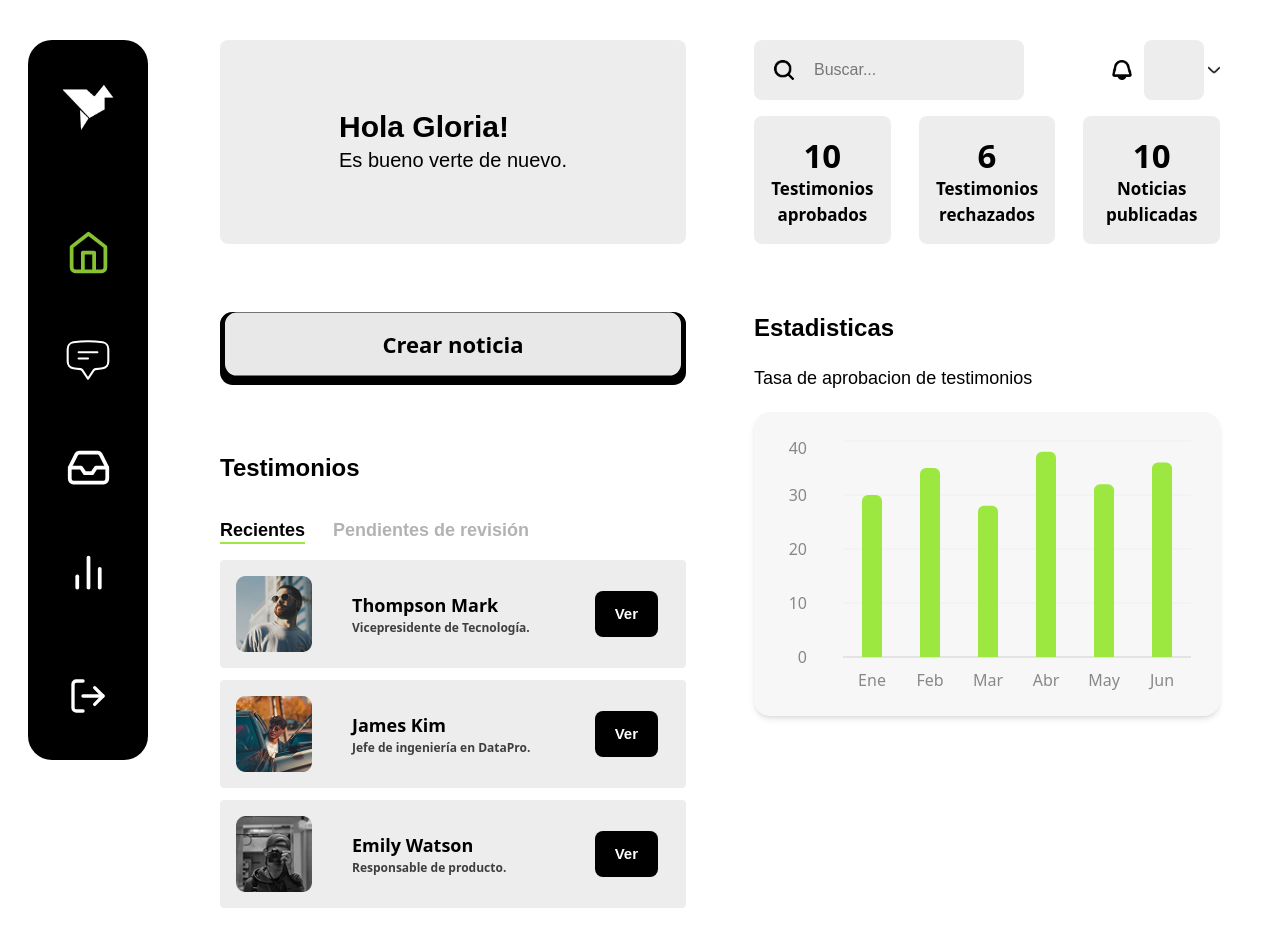
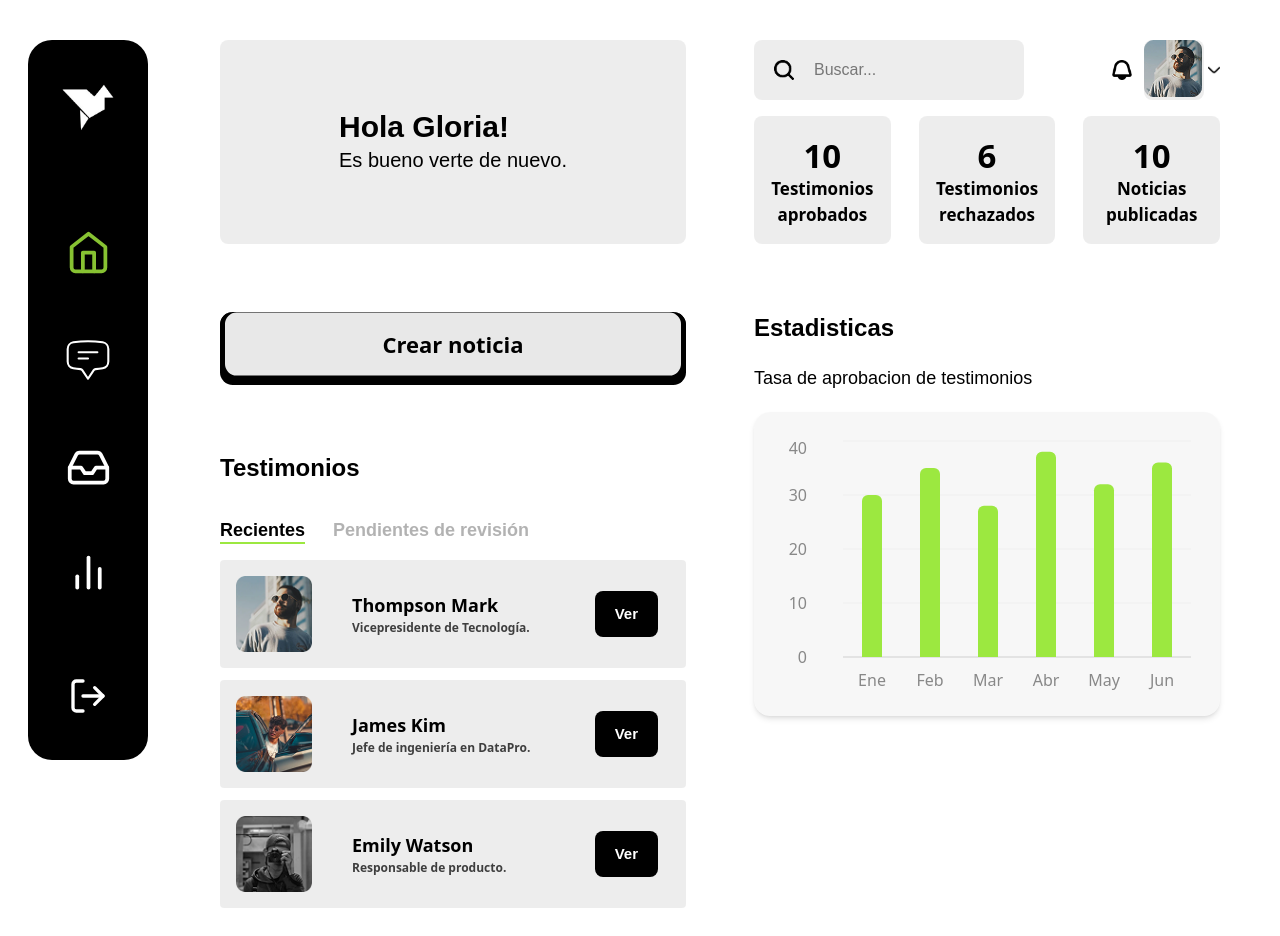
Before and after one commit to Juan-Lozano-M/GODPROYECTO, a React (Vite) app: page /home in a window 1280 px wide. Built offline with nearby package versions, Linux system fonts and the light colour scheme.

Commit message:
Image perfil

```diff
--- a/src/pages/Admin/Home.jsx
+++ b/src/pages/Admin/Home.jsx
@@ -14,7 +14,7 @@ import iconSearch from "../../assets/icons/iconSearch.png";
 import iconNotification from "../../assets/icons/iconNotification.png";
 import iconAnguloAbajo from "../../assets/icons/iconAnguloAbajo.png";
 import imagenBienvenida from "../../assets/images/imagenBienvenida.png";
-import { Button } from "@mui/material";
+import imagePerfil from "../../assets/images/imagePerfil.png";
 
 const Home = () => {
   const [activeTab, setActiveTab] = useState("nuevos");
@@ -76,7 +76,9 @@ const Home = () => {
           </div>
           <div className="flex items-center">
             <img src={iconNotification} className="h-4 sm:h-5 mr-3" alt="Notificaciones" />
-            <div className="h-10 w-10 sm:h-15 sm:w-15 rounded-lg bg-black/7"></div>
+            <div className="h-10 w-10 sm:h-15 sm:w-15 rounded-lg bg-black/7">
+              <img src={imagePerfil} alt="Imagen de perfil"/>
+            </div>
             <button>
               <img src={iconAnguloAbajo} className="h-2 sm:h-3 ml-1" alt="Icono de menú" />
             </button>
@@ -176,7 +178,9 @@ const Home = () => {
             </div>
             <div className="flex items-center">
               <img src={iconNotification} className="h-5 mr-3" alt="Notificaciones" />
-              <div className="h-15 rounded-lg w-15 bg-black/7"></div>
+              <div className="h-15 rounded-lg w-15 bg-black/7">
+                <img src={imagePerfil} alt="Imagen de perfil"/>
+              </div>
               <button>
                 <img src={iconAnguloAbajo} className="h-3 ml-1" alt="Icono de menú" />
               </button>
```
Also changed, not shown: src/assets/images/imagePerfil.png (added).
